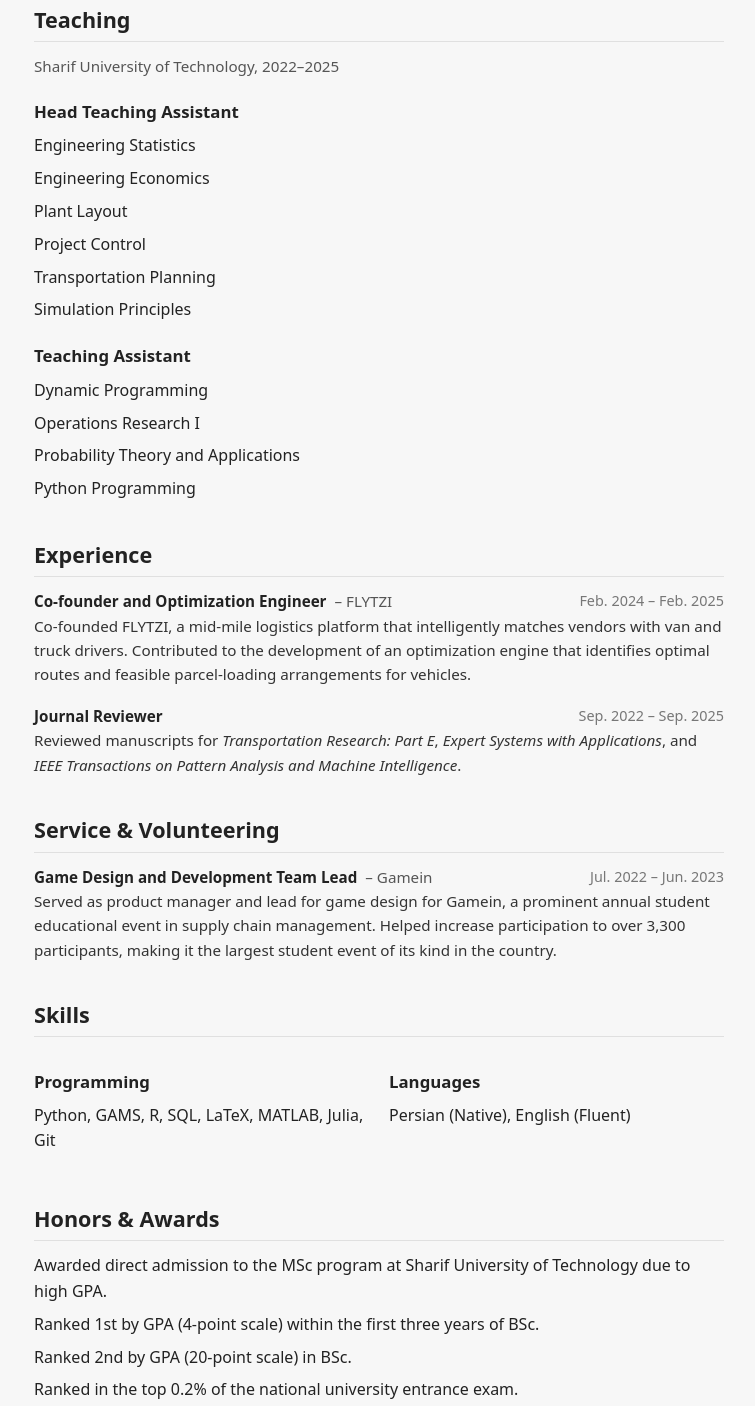
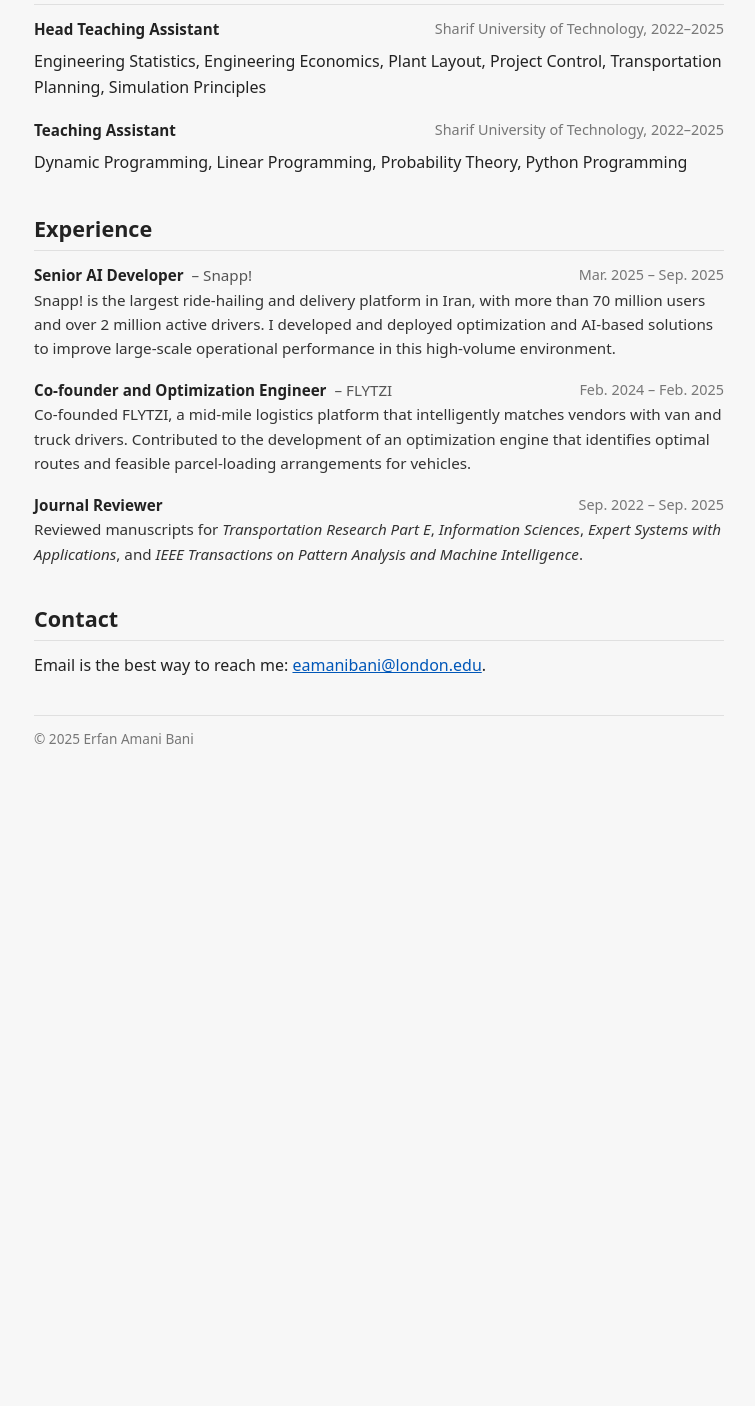
Before and after one commit to eamanibani/eamanibani.github.io, a plain HTML site: page index.html in a window 1280 px wide. Shown: the part 1190-2596 px from the top of the page, without its empty margins (421-1176 px from the left). After the commit the page ends 1988 px from the top, so only its background shows below. Drawn offline with Linux system fonts and the light colour scheme.

Commit message:
Update header and add profile photo

```diff
--- a/index.html
+++ b/index.html
@@ -48,21 +48,17 @@
               <span class="label">Email:</span>
               <a href="mailto:eamanibani@london.edu">eamanibani@london.edu</a>
             </div>
-            <div>
-              <span class="label">Phone:</span>
-              <a href="tel:+447353799268">(+44) 735 379 9268</a>
-            </div>
           </div>
 
           <div class="profile-links">
             <a href="https://scholar.google.com/citations?user=Y1p23FMAAAAJ&hl=en" target="_blank" rel="noopener">
               Google Scholar
             </a>
+            <a href="cv.pdf" target="_blank" rel="noopener">
+              Download CV
+            </a>
             <a href="https://www.linkedin.com/in/erfanamanibani2000/" target="_blank" rel="noopener">
               LinkedIn
-            </a>
-            <a href="cv.pdf" target="_blank" rel="noopener">
-              Download CV
             </a>
           </div>
         </div>
@@ -75,17 +71,11 @@
         <section id="about" class="section">
           <h2>About me</h2>
           <p>
-            I am a PhD student in <strong>Management Science and Operations</strong> at
-            <strong>London Business School</strong> (2025–2030, expected). My research is grounded in
-            <strong>operations research</strong> and focuses on applications in
-            <strong>healthcare operations management</strong>, <strong>supply chain design</strong>,
-            <strong>route planning</strong>, <strong>pricing and revenue management</strong>, and
-            <strong>scheduling</strong>.
-          </p>
-          <p>
-            I am particularly interested in how analytical and optimization methods can support
-            data-driven decision making in complex operational environments, with a special emphasis
-            on sustainability and uncertainty.
+            Hi! I am a first-year PhD student in Management Science and Operations at London Business School.
+            I completed my B.Sc. in Industrial Engineering at Sharif University of Technology, followed by an M.Sc.
+            in Industrial Engineering with a specialization in Optimization Methods at the same institution.
+            My previous research has been published in journals such as Computers &amp; Operations Research, and
+            I am currently exploring various topics in Operations Management.
           </p>
         </section>
 
@@ -178,32 +168,51 @@
         <section id="teaching" class="section">
           <h2>Teaching</h2>
 
-          <div class="section-subtitle">
-            Sharif University of Technology, 2022–2025
+          <div class="item-block">
+            <div class="item-header">
+              <div><strong>Head Teaching Assistant</strong></div>
+              <div class="item-dates">Sharif University of Technology, 2022–2025</div>
+            </div>
+            <ul class="item-list">
+              <li class="item">
+                Engineering Statistics, Engineering Economics, Plant Layout,
+                Project Control, Transportation Planning, Simulation Principles
+              </li>
+            </ul>
           </div>
 
-          <h3>Head Teaching Assistant</h3>
-          <ul class="item-list">
-            <li class="item">Engineering Statistics</li>
-            <li class="item">Engineering Economics</li>
-            <li class="item">Plant Layout</li>
-            <li class="item">Project Control</li>
-            <li class="item">Transportation Planning</li>
-            <li class="item">Simulation Principles</li>
-          </ul>
-
-          <h3>Teaching Assistant</h3>
-          <ul class="item-list">
-            <li class="item">Dynamic Programming</li>
-            <li class="item">Operations Research I</li>
-            <li class="item">Probability Theory and Applications</li>
-            <li class="item">Python Programming</li>
-          </ul>
+          <div class="item-block">
+            <div class="item-header">
+              <div><strong>Teaching Assistant</strong></div>
+              <div class="item-dates">Sharif University of Technology, 2022–2025</div>
+            </div>
+            <ul class="item-list">
+              <li class="item">
+                Dynamic Programming, Linear Programming, Probability Theory, Python Programming
+              </li>
+            </ul>
+          </div>
         </section>
 
         <!-- Experience -->
         <section id="experience" class="section">
           <h2>Experience</h2>
+
+          <div class="item-block">
+            <div class="item-header">
+              <div>
+                <strong>Senior AI Developer</strong>
+                <span class="item-place">– Snapp!</span>
+              </div>
+              <div class="item-dates">Mar. 2025 – Sep. 2025</div>
+            </div>
+            <p class="item-text">
+              Snapp! is the largest ride-hailing and delivery platform in Iran, with more than
+              70 million users and over 2 million active drivers. I developed and deployed
+              optimization and AI-based solutions to improve large-scale operational performance
+              in this high-volume environment.
+            </p>
+          </div>
 
           <div class="item-block">
             <div class="item-header">
@@ -229,66 +238,12 @@
             </div>
             <p class="item-text">
               Reviewed manuscripts for
-              <em>Transportation Research: Part E</em>,
+              <em>Transportation Research Part E</em>,
+              <em>Information Sciences</em>,
               <em>Expert Systems with Applications</em>,
               and <em>IEEE Transactions on Pattern Analysis and Machine Intelligence</em>.
             </p>
           </div>
-        </section>
-
-        <!-- Service & volunteering -->
-        <section id="service" class="section">
-          <h2>Service &amp; Volunteering</h2>
-
-          <div class="item-block">
-            <div class="item-header">
-              <div>
-                <strong>Game Design and Development Team Lead</strong>
-                <span class="item-place">– Gamein</span>
-              </div>
-              <div class="item-dates">Jul. 2022 – Jun. 2023</div>
-            </div>
-            <p class="item-text">
-              Served as product manager and lead for game design for Gamein, a prominent annual
-              student educational event in supply chain management. Helped increase participation
-              to over 3,300 participants, making it the largest student event of its kind in the country.
-            </p>
-          </div>
-        </section>
-
-        <!-- Skills -->
-        <section id="skills" class="section">
-          <h2>Skills</h2>
-          <div class="section-columns">
-            <div>
-              <h3>Programming</h3>
-              <p>Python, GAMS, R, SQL, LaTeX, MATLAB, Julia, Git</p>
-            </div>
-            <div>
-              <h3>Languages</h3>
-              <p>Persian (Native), English (Fluent)</p>
-            </div>
-          </div>
-        </section>
-
-        <!-- Honors -->
-        <section id="honors" class="section">
-          <h2>Honors &amp; Awards</h2>
-          <ul class="item-list">
-            <li class="item">
-              Awarded direct admission to the MSc program at Sharif University of Technology
-              due to high GPA.
-            </li>
-            <li class="item">
-              Ranked 1st by GPA (4-point scale) within the first three years of BSc.
-            </li>
-            <li class="item">
-              Ranked 2nd by GPA (20-point scale) in BSc.
-            </li>
-            <li class="item">
-              Ranked in the top 0.2% of the national university entrance exam.
-            </li>
-          </ul>
         </section>
 
         <!-- Contact -->
--- a/style.css
+++ b/style.css
@@ -234,6 +234,7 @@ body {
 .profile-photo {
   width: 150px;
   height: 150px;
+  max-width: 100%;
   border-radius: 50%;
   object-fit: cover;
   display: block;
```
